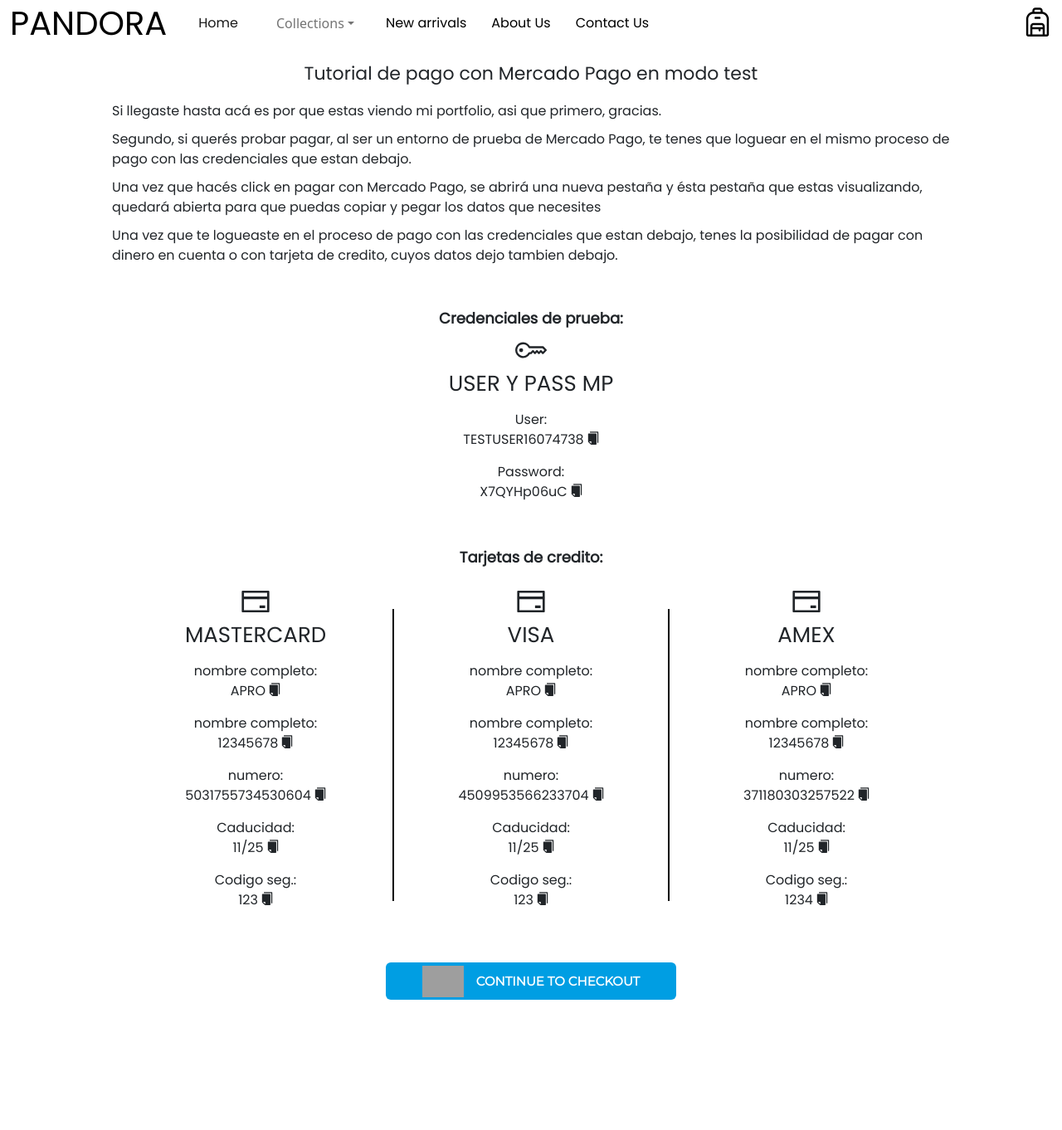
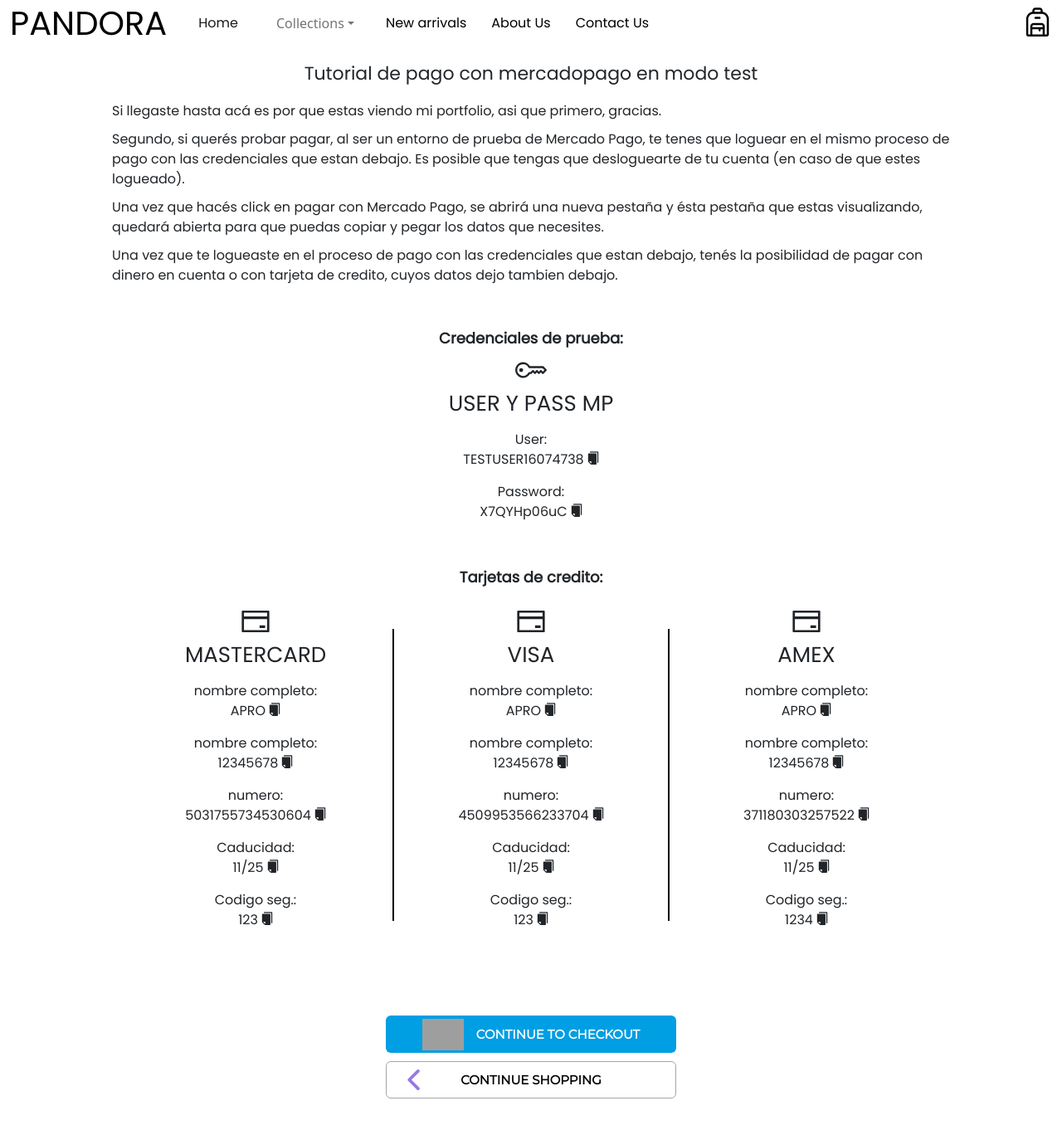
Before and after one commit to estebanaltamura/PreEntrega1-Altamura, a React (Create React App) app: page /mercadoPagoTutorial in a window 1280 px wide. Shown: the top 1362 px of the page at 83% size. Before the commit the page ends 1255 px from the top, so only its background shows below. Built offline with nearby package versions, Linux system fonts and the light colour scheme; grey boxes are pictures that could not be loaded.

Commit message:
actualizacion

```diff
--- a/src/components/cartComponents/paymentOptions/PaymentOptions.css
+++ b/src/components/cartComponents/paymentOptions/PaymentOptions.css
@@ -23,7 +23,7 @@
     box-shadow: 0 0 0 #fff;
 }
 
-.botonesCarro:hover {
+.paymentOptionsButton:hover {
     color: white;
 }
 
--- a/src/pages/mercadoPagoTutorial/MercadoPagoTutorial.css
+++ b/src/pages/mercadoPagoTutorial/MercadoPagoTutorial.css
@@ -209,12 +209,12 @@ p{
   grid-area: byCardCodigoInfo;
 }
 
-.MPButtonTutorial {
+.tutorialButton {
   position: relative;
   display: flex;
   align-items: center;
   justify-content: center;
-  margin: 30px auto 50px auto;
+  margin: 10px auto 10px auto;
   top: 0px;
   width: 100%;
   max-width: 350px;
@@ -226,15 +226,38 @@ p{
   font-weight: 600;
   font-family: montserrat, sans-serif, Arial, Helvetica, sans-serif;
   box-shadow: 0 0 0 #fff;
+
+}
+
+.mpButton{
+  margin-top: 70px;
   background-color: #009EE3;
 }
 
-.MPButtonTutorial:active{
+.continueButton{
+  background-color:  white;
+  color: black;
+  border: 1px solid #a5a5a5;
+  margin-bottom: 70px;
+}
+
+.mpButton:active{
   color: white;
 }
 
-.MPButtonTutorial:visited{
+.mpButton:visited{
   color: white;
+}
+
+.mpButton:hover{
+  color: white;
+}
+
+.backIconContinueTutorial{
+  position: absolute;
+  left: 20px;
+  width: 25px;
+  height: 25px;
 }
 
 
--- a/src/pages/mercadoPagoTutorial/MercadoPagoTutorial.js
+++ b/src/pages/mercadoPagoTutorial/MercadoPagoTutorial.js
@@ -7,6 +7,7 @@ import { CopyToClipboard } from "react-copy-to-clipboard";
 import { AiFillCopy } from "react-icons/ai";
 import { AiOutlineCreditCard } from "react-icons/ai";
 import { BsKey } from "react-icons/bs";
+import backIcon from '../../assets/backIcon.svg'
 import './MercadoPagoTutorial.css'
 
 
@@ -31,21 +32,25 @@ export const MercadoPagoTutorial = ()=>{
     const urlToRedirect = await getUrl(cartItems);
     if(urlToRedirect){
       window.open(urlToRedirect.urlPayment)
-      setMPButtonText('REDIRECTED')
+      setMPButtonText('MAKE ANOTHER PAYMENT')
     }
     else{
       setMPButtonText('CONTINUE TO CHECKOUT')
     }
   }
 
+  const onCLickContinueButtonHandler = ()=>{
+    setIsLoading(true)
+  }
+
 
   return(
     <main className="mercadoPagoTutorialContainer">
-      <h2 className="tituloMercadoPagoTutorial">Tutorial de pago con Mercado Pago en modo test</h2>
+      <h2 className="tituloMercadoPagoTutorial">Tutorial de pago con mercadopago en modo test</h2>
       <p className="parrafo1">Si llegaste hasta acá es por que estas viendo mi portfolio, asi que primero, gracias.</p>
-      <p className="parrafo2">Segundo, si querés probar pagar, al ser un entorno de prueba de Mercado Pago, te tenes que loguear en el mismo proceso de pago con las credenciales que estan debajo.</p>
-      <p className="parrafo3">Una vez que hacés click en pagar con Mercado Pago, se abrirá una nueva pestaña y ésta pestaña que estas visualizando, quedará abierta para que puedas copiar y pegar los datos que necesites</p>
-      <p className="parrafo4">Una vez que te logueaste en el proceso de pago con las credenciales que estan debajo, tenes la posibilidad de pagar con dinero en cuenta o con tarjeta de credito, cuyos datos dejo tambien debajo.</p>
+      <p className="parrafo2">Segundo, si querés probar pagar, al ser un entorno de prueba de Mercado Pago, te tenes que loguear en el mismo proceso de pago con las credenciales que estan debajo. Es posible que tengas que desloguearte de tu cuenta (en caso de que estes logueado).</p>
+      <p className="parrafo3">Una vez que hacés click en pagar con Mercado Pago, se abrirá una nueva pestaña y ésta pestaña que estas visualizando, quedará abierta para que puedas copiar y pegar los datos que necesites.</p>
+      <p className="parrafo4">Una vez que te logueaste en el proceso de pago con las credenciales que estan debajo, tenés la posibilidad de pagar con dinero en cuenta o con tarjeta de credito, cuyos datos dejo tambien debajo.</p>
 
       <p className="message1">Credenciales de prueba:</p>
 
@@ -206,24 +211,15 @@ export const MercadoPagoTutorial = ()=>{
           </div>
         </div>
 
-        <Link className="MPButtonTutorial" onClick={MPButtonOnclickHandler}>
+        <Link className="tutorialButton mpButton" onClick={MPButtonOnclickHandler}>
           <img src="https://i.postimg.cc/Xv5j8NDx/icono_mercadopago.png" className="mercadopagoicono" alt="" />
           {MPButtonText}
+        </Link>
+
+        <Link className="tutorialButton continueButton" to="/home" onClick={onCLickContinueButtonHandler}>
+          <img className="backIconContinueTutorial" src={backIcon} />
+          CONTINUE SHOPPING
         </Link>
     </main>
   )
 }
-
-
-
-
-
-
-
-
-// <div className="byPhoneContainer">
-//           <img src={phoneIcon} className="phoneIcon"></img>
-//           <h3 className="byPhoneTitle">BY PHONE</h3>
-//           <p className="contactTimeRange">Monday to friday 9am to 5pm</p>
-//           <p className="phoneNumber">+549 113 765 9503</p>
-//         </div>
```
